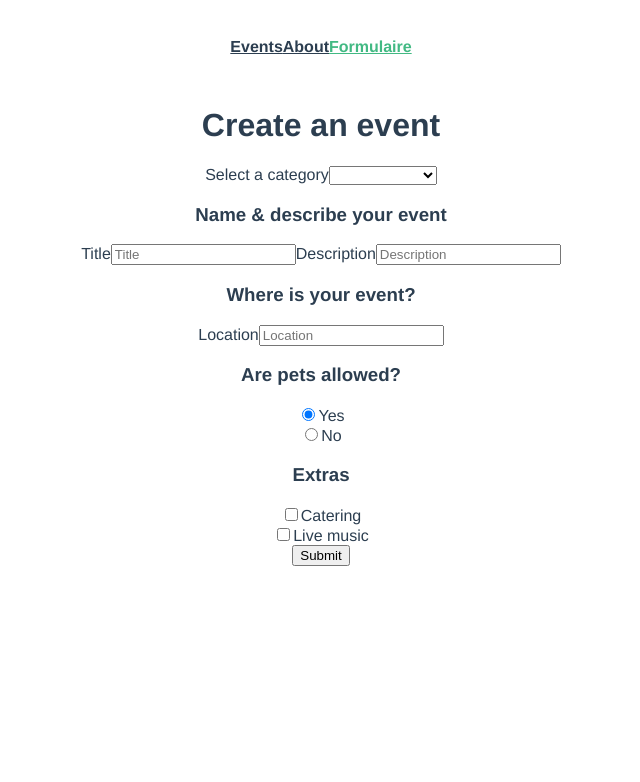
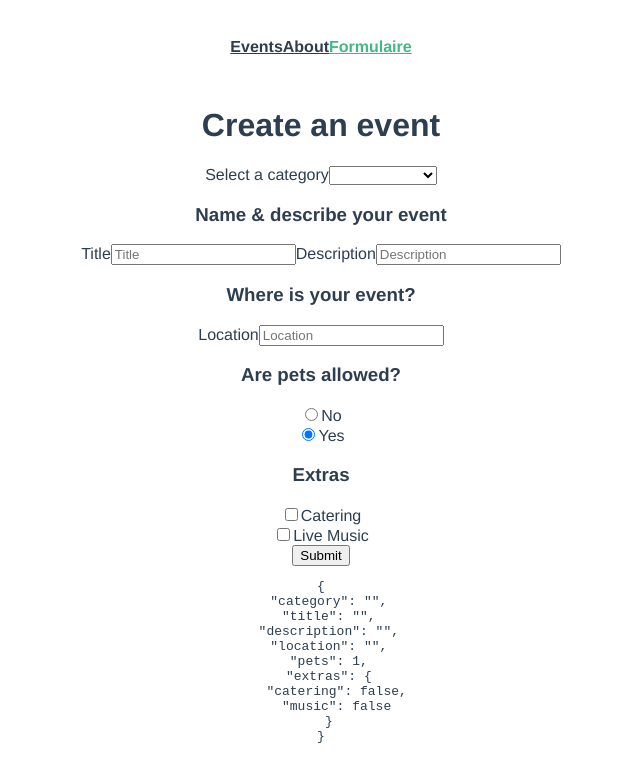
Before and after one commit to mnadea001/tuto-vuejs3, a Vue app: page /form in a window 1280 px wide. Shown: the top 782 px of the page, without its empty margins (319-959 px from the left). Built offline with nearby package versions, Linux system fonts and the light colour scheme.

Commit message:
Radio button and checkbox

```diff
--- /dev/null
+++ b/src/components/BaseCheckbox.vue
@@ -0,0 +1,24 @@
+<template>
+  <input
+    type="checkbox"
+    :checked="modelValue"
+    @change="$emit('update:modelValue', $event.target.checked)"
+    class="field"
+  />
+  <label v-if="label">{{ label }}</label>
+</template>
+<script>
+export default {
+  name: "BaseCheckbox",
+  props: {
+    label: {
+      type: String,
+      default: "",
+    },
+    modelValue: {
+      type: Boolean,
+      default: false,
+    },
+  },
+};
+</script>
--- /dev/null
+++ b/src/components/BaseRadio.vue
@@ -0,0 +1,29 @@
+<template>
+  <input
+    type="radio"
+    :checked="modelValue === value"
+    :value="value"
+    @change="$emit('update:modelValue', value)"
+    v-bind="$attrs"
+  />
+  <label v-if="label">{{ label }}</label>
+</template>
+<script>
+export default {
+  name: "BaseRadio",
+  props: {
+    label: {
+      type: String,
+      default: "",
+    },
+    modelValue: {
+      type: [String, Number],
+      default: "",
+    },
+    value: {
+      type: [String, Number],
+      required: true,
+    },
+  },
+};
+</script>
--- a/src/views/SimpleForm.vue
+++ b/src/views/SimpleForm.vue
@@ -17,41 +17,41 @@
 
       <h3>Are pets allowed?</h3>
       <div>
-        <input type="radio" v-model="event.pets" :value="1" name="pets" />
-        <label>Yes</label>
+        <BaseRadio v-model="event.pets" :value="0" label="No" name="pets" />
       </div>
 
       <div>
-        <input type="radio" v-model="event.pets" :value="0" name="pets" />
-        <label>No</label>
+        <BaseRadio v-model="event.pets" :value="1" label="Yes" name="pets" />
       </div>
 
       <h3>Extras</h3>
       <div>
-        <input type="checkbox" v-model="event.extras.catering" class="field" />
-        <label>Catering</label>
+        <BaseCheckbox v-model="event.extras.catering" label="Catering" />
       </div>
 
       <div>
-        <input type="checkbox" v-model="event.extras.music" class="field" />
-        <label>Live music</label>
+        <BaseCheckbox v-model="event.extras.music" label="Live Music" />
       </div>
 
       <button type="submit">Submit</button>
     </form>
 
-    <!-- <pre>{{ event }}</pre> -->
+    <pre>{{ event }}</pre>
   </div>
 </template>
 
 <script>
+import BaseCheckbox from "@/components/BaseCheckbox.vue";
 import BaseInput from "@/components/BaseInput.vue";
+import BaseRadio from "@/components/BaseRadio.vue";
 import BaseSelect from "@/components/BaseSelect.vue";
 export default {
   name: "SimpleForm",
   components: {
     BaseInput,
     BaseSelect,
+    BaseCheckbox,
+    BaseRadio,
   },
   data() {
     return {
```
